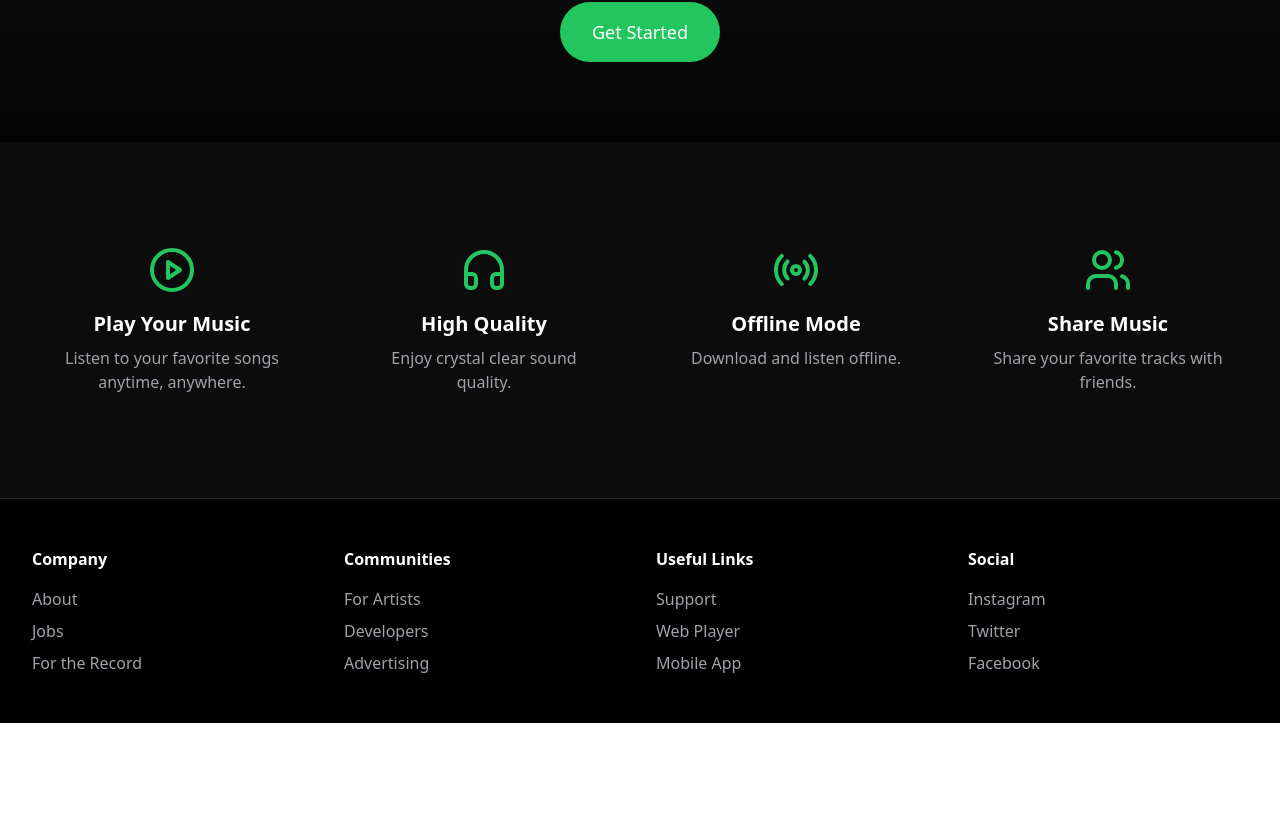
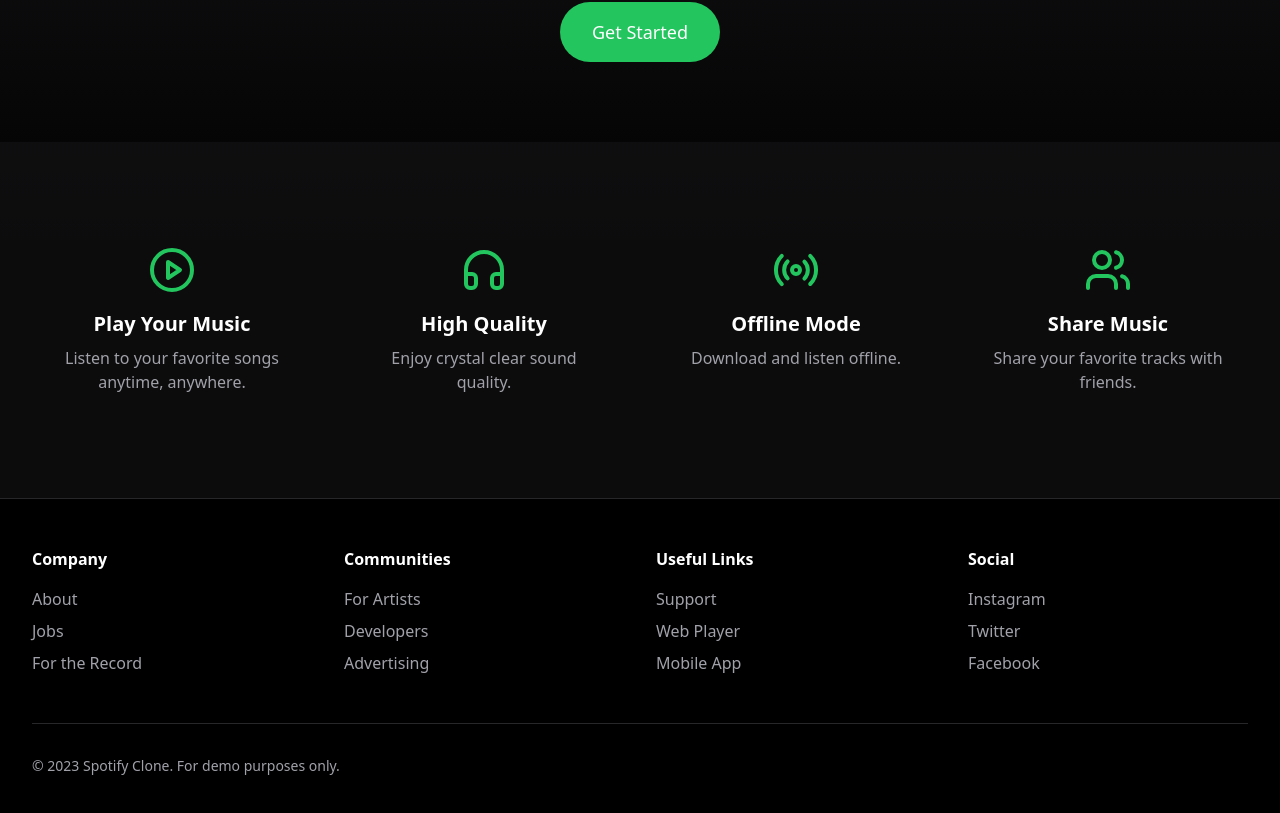
Before and after one commit to TheFisher1/Spotify, a React app in the folder client/: page / in a window 1280 px wide. Shown: the part 299-1112 px from the top of the page. Before the commit the page ends 1022 px from the top, so only its background shows below. Built offline with nearby package versions, Linux system fonts and the light colour scheme; the HTML template or start-up script is replaced by a standard one.

Commit message:
move a file

```diff
--- a/client/src/components/Footer.tsx
+++ b/client/src/components/Footer.tsx
@@ -61,6 +61,9 @@ export function Footer() {
             </ul>
           </div>
         </div>
+        <div className="mt-12 pt-8 border-t border-zinc-800 text-zinc-400 text-sm">
+          <p>&copy; 2023 Spotify Clone. For demo purposes only.</p>
+        </div>
       </div>
     </footer>
   )
```
Also changed, not shown: client/src/Button.tsx (renamed from client/src/components/ui/Button.tsx).
